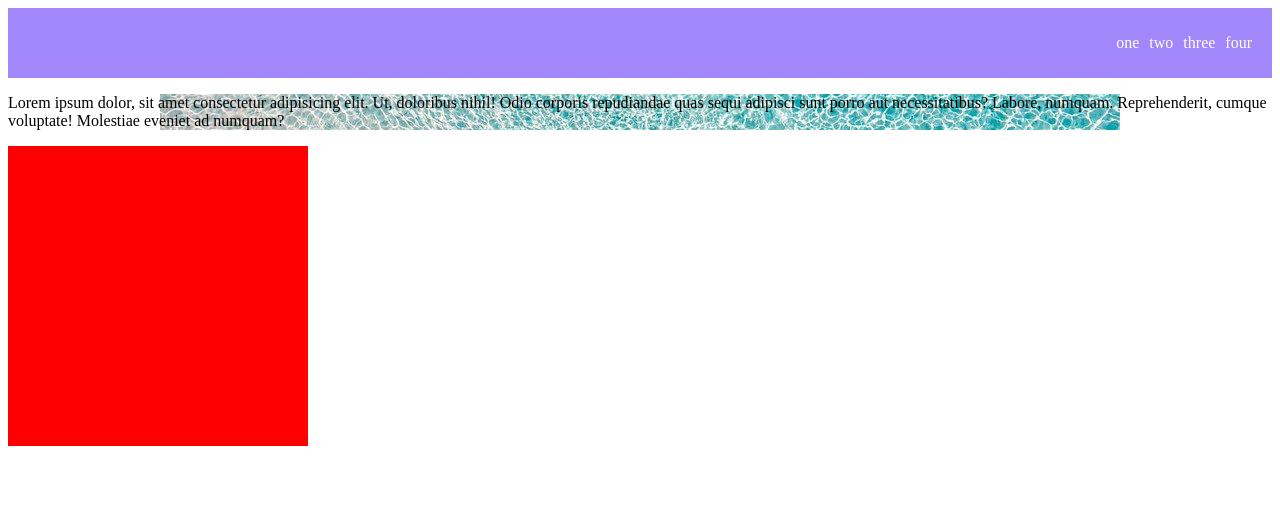
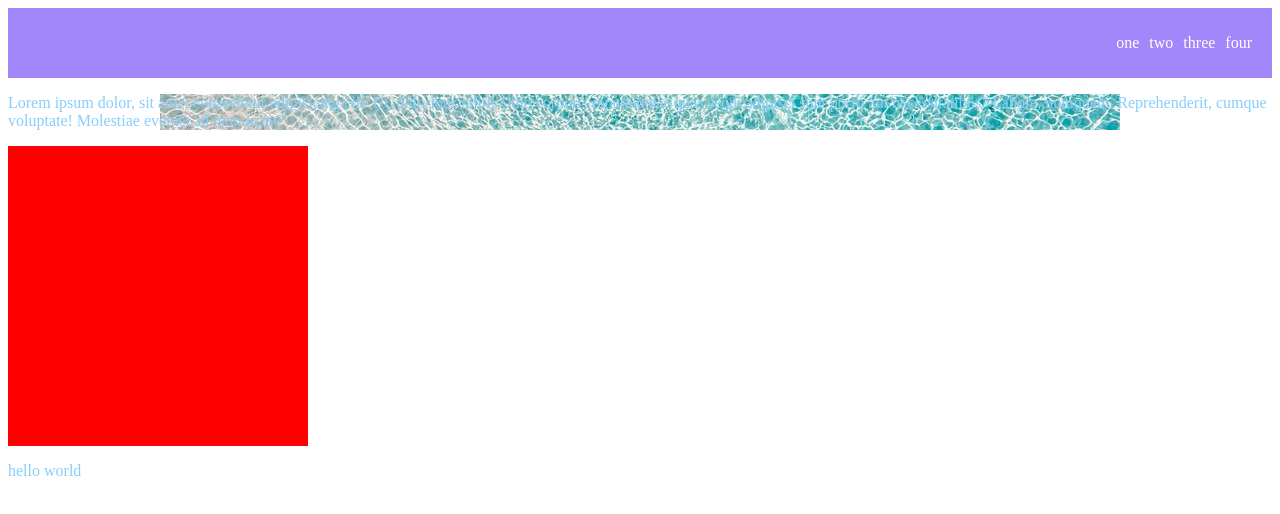
Before and after one commit to baeggoose/Sass, a plain HTML site: page index.html in a window 1280 px wide. Drawn offline with nearby package versions, Linux system fonts and the light colour scheme; files that its build step writes are made by us from their sources; files whose address does not match are found by name.

Commit message:
Sass @at-root 중첩탈출

```diff
--- a/SCSS/style.scss
+++ b/SCSS/style.scss
@@ -39,3 +39,17 @@ nav {
     background-color: blue;
   }
 }
+
+// ex 4
+.one {
+  color: red;
+  .two {
+    color: green;
+    .three {
+      color: blue;
+      @at-root p {
+        color: lightskyblue;
+      }
+    }
+  }
+}
--- a/index.html
+++ b/index.html
@@ -25,5 +25,14 @@
 
     <!-- ex-3 -->
     <div class="box"></div>
+
+    <!-- ex-4 -->
+    <div class="one">
+      <div class="two">
+        <div class="three">
+          <p>hello world</p>
+        </div>
+      </div>
+    </div>
   </body>
 </html>
--- a/src/output.css
+++ b/src/output.css
@@ -29,3 +29,12 @@ nav {
   transition: all 1s; }
   .box:hover {
     background-color: blue; }
+
+.one {
+  color: red; }
+  .one .two {
+    color: green; }
+    .one .two .three {
+      color: blue; }
+      p {
+        color: lightskyblue; }
```
Also changed, not shown: SCSS/style.css, 1 other file.
